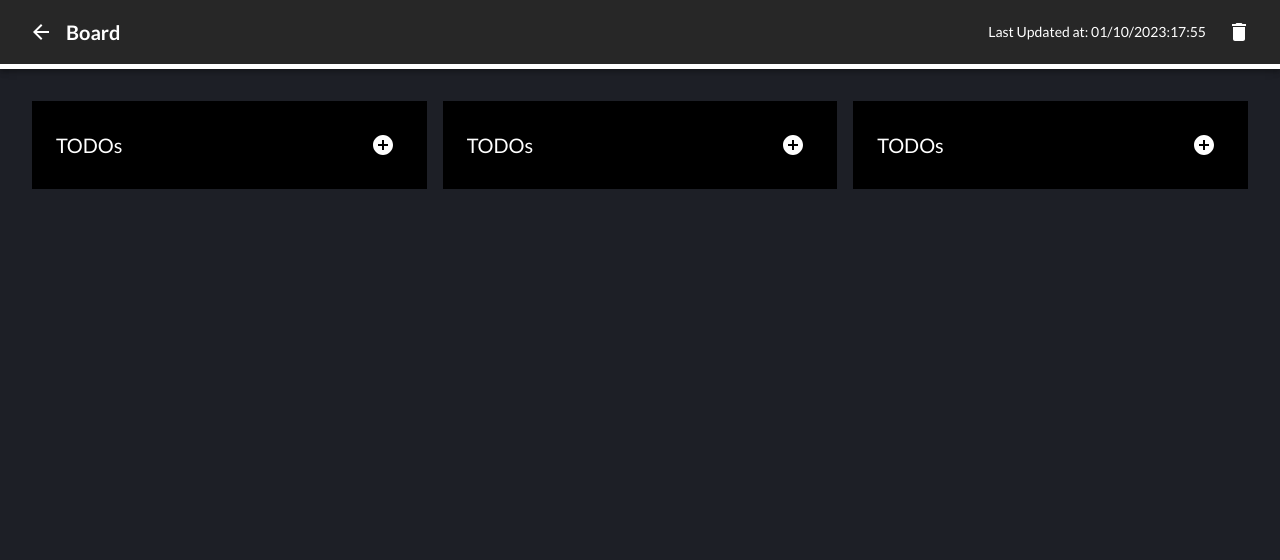
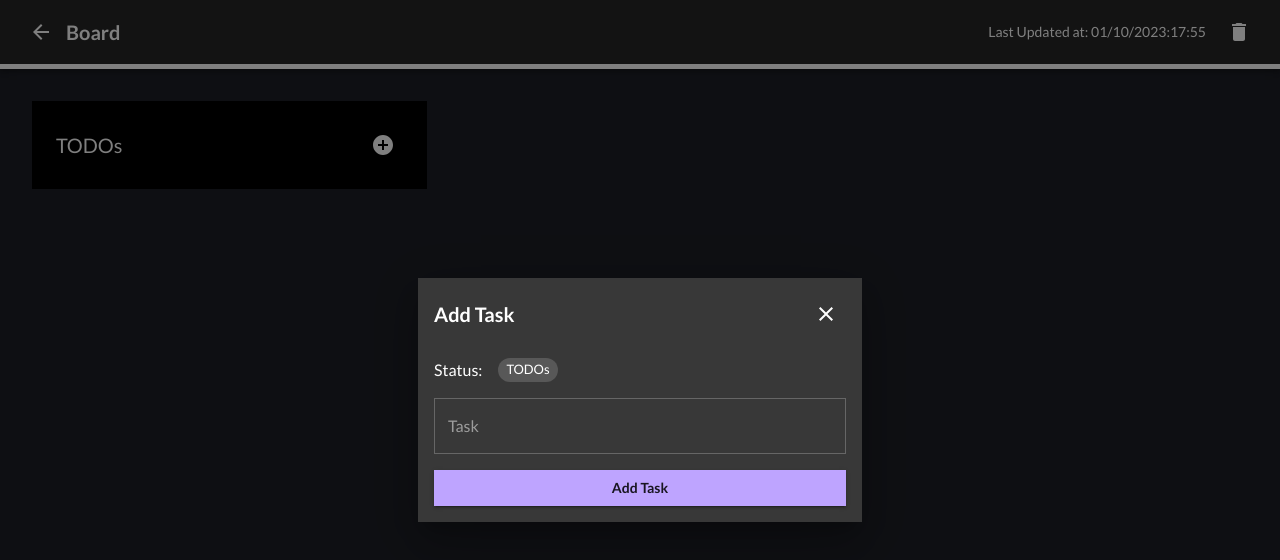
Before and after one commit to Mr-Sushant/kanplan, a React (Vite) app: page /boards/1 in a window 1280 px wide. Shown: the top 560 px of the page. Built offline with nearby package versions, Linux system fonts and the light colour scheme; no server answers; sample sign-in values are in the browser's storage.

Commit message:
Add Task Modal UI

```diff
--- /dev/null
+++ b/src/screens/BoardScreen/AddTaskModal.jsx
@@ -0,0 +1,27 @@
+import React from 'react'
+import { Dialog, Typography, Stack, IconButton, Chip, OutlinedInput, Button } from '@mui/material';
+import CloseIcon from '@mui/icons-material/Close';
+
+
+const AddTaskModal = () => {
+  return (
+    <Dialog open fullWidth maxWidth='xs'>
+        <Stack p={2}>
+        <Stack direction='row' alignItems='center' justifyContent='space-between' mb={3}>
+            <Typography variant='h6'>Add Task</Typography>
+            <IconButton><CloseIcon/></IconButton>
+        </Stack>
+        <Stack spacing={2}>
+        <Stack direction='row' alignItems='center' spacing={2}>
+            <Typography>Status: </Typography>
+            <Chip size='small' label='TODOs'></Chip>
+        </Stack>
+        <OutlinedInput placeholder='Task'/>
+        <Button variant='contained'>Add Task</Button>
+        </Stack>
+        </Stack>
+    </Dialog>
+  )
+}
+
+export default AddTaskModal
--- a/src/screens/BoardScreen/BoardInterface.jsx
+++ b/src/screens/BoardScreen/BoardInterface.jsx
@@ -1,39 +1,13 @@
 import React from 'react'
 import { Grid, Stack, Typography, IconButton } from '@mui/material'
-import AddIcon from '@mui/icons-material/AddCircle';
-
-
+import Tab from './Tab'
+import AddTaskModal from './AddTaskModal'
 const BoardInterface = () => {
   return (
     <>
+        <AddTaskModal/>
         <Grid container px={4} mt={2} spacing={2}>
-            <Grid item xs={4}>
-                <Stack p={3} bgcolor='#000'>
-                    <Stack direction='row' justifyContent='space-between' alignItems='center'>
-                        <Typography fontWeight={400} variant='h6'>TODOs</Typography>
-                        <IconButton><AddIcon/></IconButton>
-                    </Stack>
-                    <Stack></Stack>
-                </Stack>
-            </Grid>
-            <Grid item xs={4}>
-                <Stack p={3} bgcolor='#000'>
-                    <Stack direction='row' justifyContent='space-between' alignItems='center'>
-                        <Typography fontWeight={400} variant='h6'>TODOs</Typography>
-                        <IconButton><AddIcon/></IconButton>
-                    </Stack>
-                    <Stack></Stack>
-                </Stack>
-            </Grid>
-            <Grid item xs={4}>
-                <Stack p={3} bgcolor='#000'>
-                    <Stack direction='row' justifyContent='space-between' alignItems='center'>
-                        <Typography fontWeight={400} variant='h6'>TODOs</Typography>
-                        <IconButton><AddIcon/></IconButton>
-                    </Stack>
-                    <Stack></Stack>
-                </Stack>
-            </Grid>
+            <Tab />
         </Grid>
     </>
   )
--- /dev/null
+++ b/src/screens/BoardScreen/Tab.jsx
@@ -0,0 +1,21 @@
+import React from 'react'
+import { Grid, Stack, Typography, IconButton } from '@mui/material';
+import AddIcon from '@mui/icons-material/AddCircle';
+
+
+
+const Tab = () => {
+  return (
+    <Grid item xs={4}>
+                <Stack p={3} bgcolor='#000'>
+                    <Stack direction='row' justifyContent='space-between' alignItems='center'>
+                        <Typography fontWeight={400} variant='h6'>TODOs</Typography>
+                        <IconButton><AddIcon/></IconButton>
+                    </Stack>
+                    <Stack></Stack>
+                </Stack>
+            </Grid>
+  )
+}
+
+export default Tab
```
